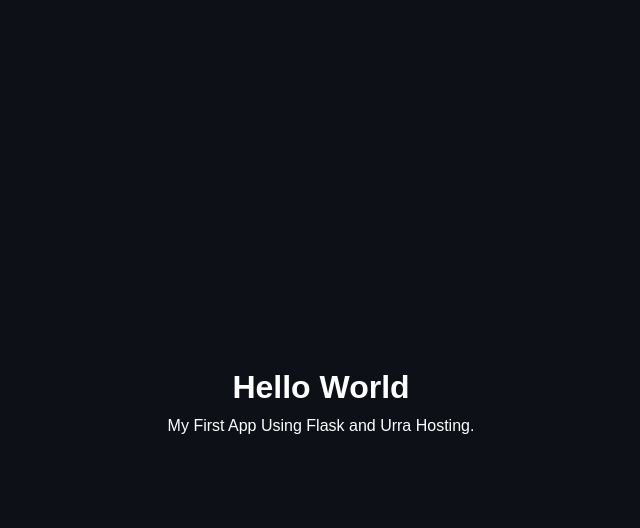
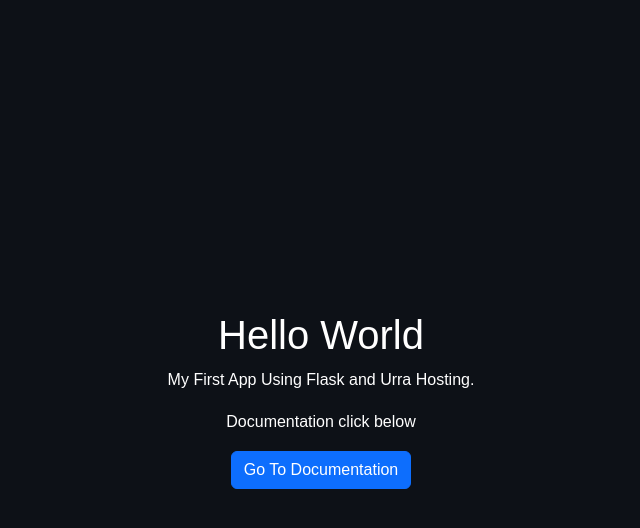
Before and after one commit to IdkBemja/UrraHosting-Flask-template, a Flask app: page / in a window 1280 px wide. Shown: the top 528 px of the page, without its empty margins (319-959 px from the left). Run offline with Flask 3, Linux system fonts and the light colour scheme.

Commit message:
Add Bootstrap and documentation link to index.html
Included Bootstrap 5 CDN for styling and added a button linking to the project documentation in index.html to improve UI and provide easy access to documentation.

```diff
--- a/app/templates/index.html
+++ b/app/templates/index.html
@@ -4,10 +4,13 @@
     <meta charset="UTF-8">
     <meta name="viewport" content="width=device-width, initial-scale=1.0">
     <title>Hello World Using Flask</title>
+    <link href="https://cdn.jsdelivr.net/npm/bootstrap@5.3.7/dist/css/bootstrap.min.css" rel="stylesheet" integrity="sha384-LN+7fdVzj6u52u30Kp6M/trliBMCMKTyK833zpbD+pXdCLuTusPj697FH4R/5mcr" crossorigin="anonymous">
     <link rel="stylesheet" href="{{ url_for('static', filename='css/styles.css') }}">
 </head>
 <body>
     <h1>Hello World</h1>
     <p>My First App Using Flask and Urra Hosting.</p>
+    <p>Documentation click below</p>
+    <a href="https://github.com/IdkBemja/UrraHosting-Flask-template" class="btn btn-primary">Go To Documentation</a>
 </body>
 </html>
```
